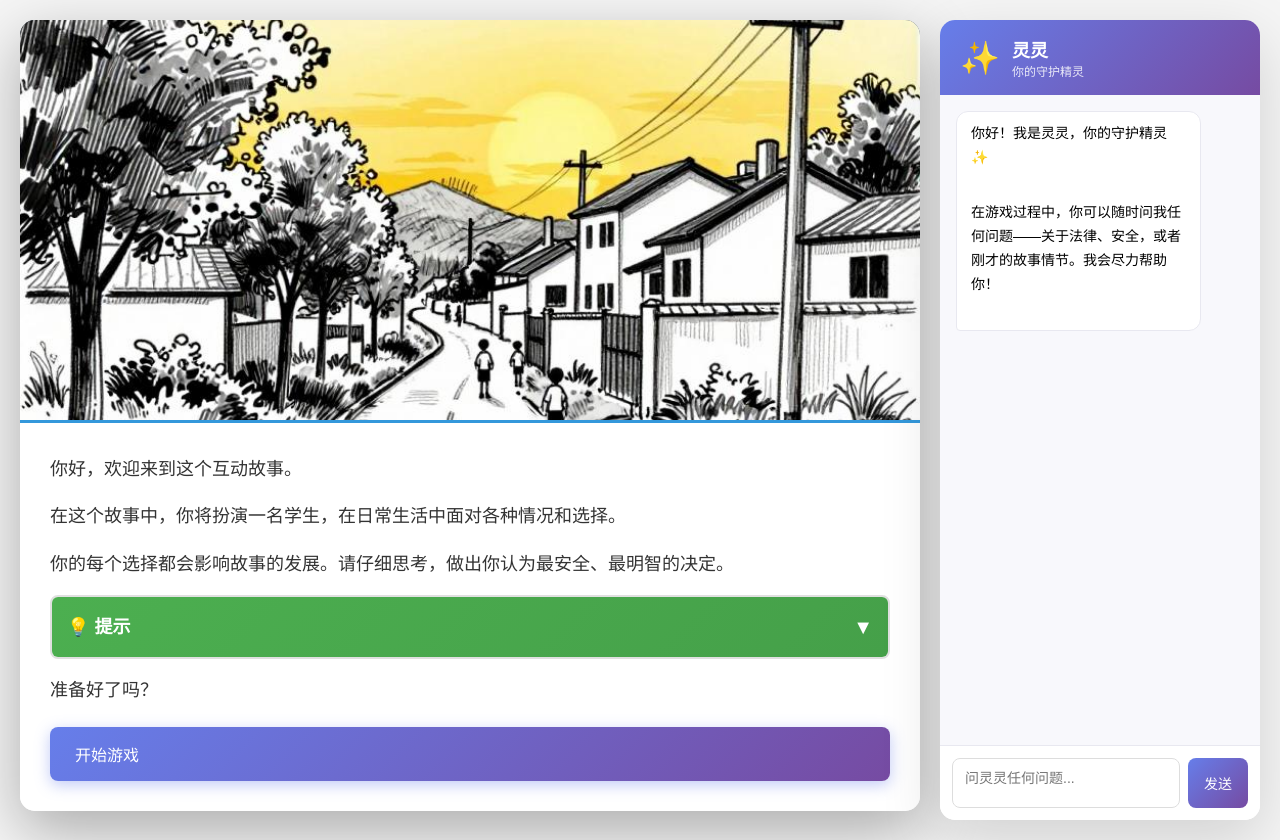
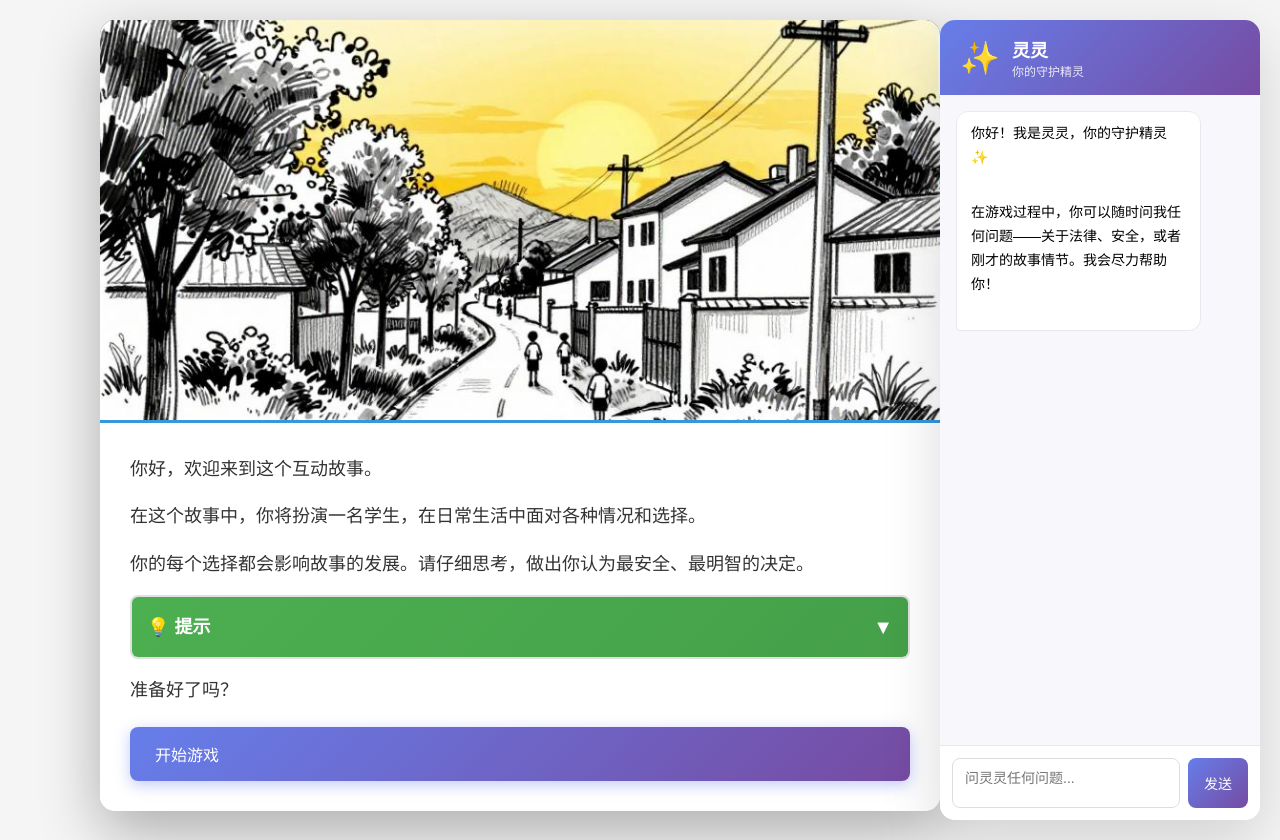
Before and after one commit to 20wx25/law_edu, a plain HTML site: page web_player.html in a window 1280 px wide. Drawn offline with nearby package versions, Linux system fonts and the light colour scheme.

Commit message:
style: add 80px left padding to page wrapper

```diff
--- a/web_player.html
+++ b/web_player.html
@@ -340,6 +340,7 @@
             width: 100%;
             max-width: 1260px;
             margin: 0 auto;
+            padding-left: 80px;
         }
 
         #game-container {
```
